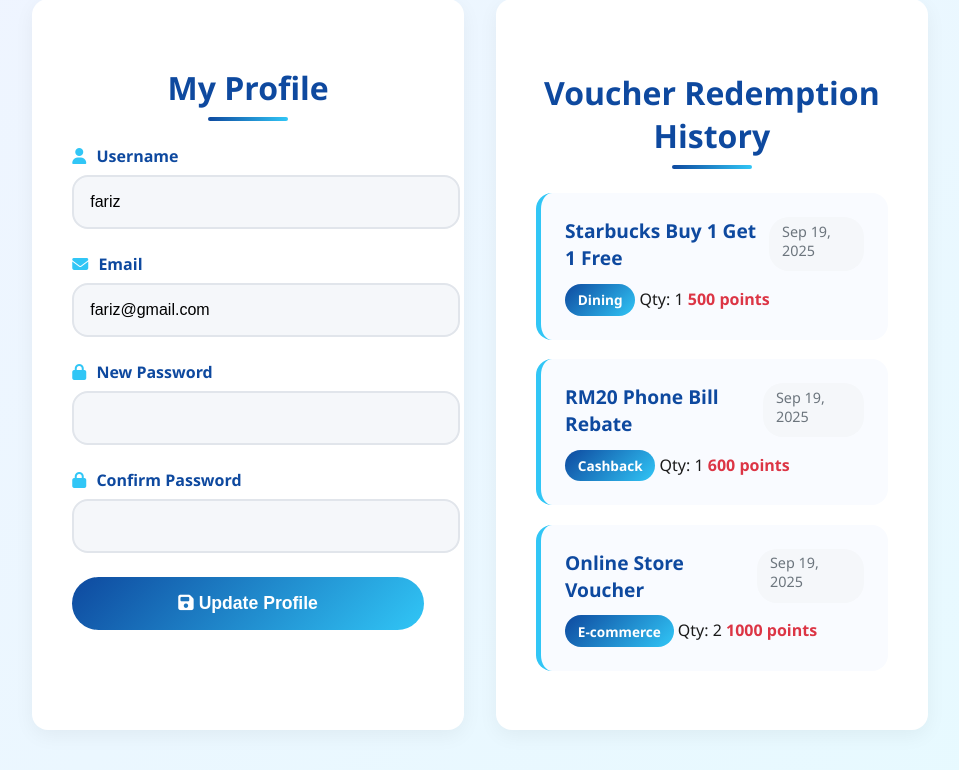
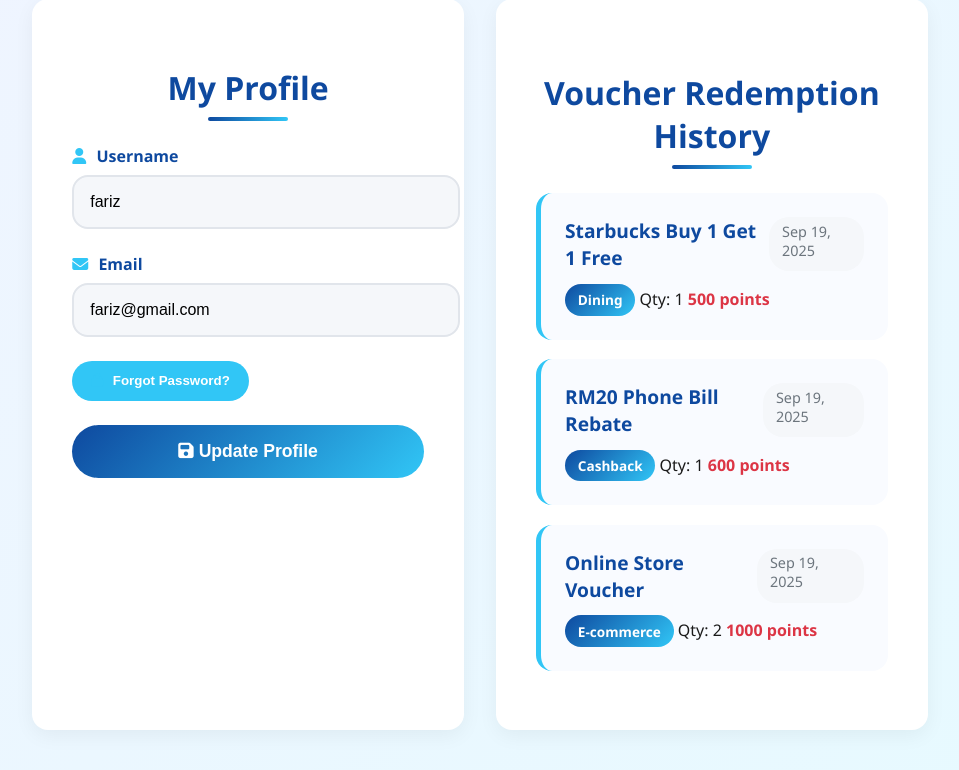
Before and after one commit to FarizRohizad/gift1bankvoucher, a PHP site: page /profile.php in a window 1280 px wide. Shown: the part 134-904 px from the top of the page, without its empty margins (160-1119 px from the left). Run offline with PHP 8.4, Linux system fonts and the light colour scheme; a user stored in the database is signed in; data comes from the database, SQL or seed files in the repository; some libraries are stand-ins or nearby versions.

Commit message:
Update profile.php

```diff
--- a/profile.php
+++ b/profile.php
@@ -87,7 +87,7 @@ $redemption_history = $history_result->fetch_all(MYSQLI_ASSOC);
     <meta charset="UTF-8" />
     <meta name="viewport" content="width=device-width, initial-scale=1" />
     <title>My Profile - OptimaBank</title>
-    <link rel="stylesheet" href="/../toastr.min.css" />
+    <link rel="stylesheet" href="/group1GIFT/toastr.min.css" />
     <script src="https://ajax.googleapis.com/ajax/libs/jquery/3.7.1/jquery.min.js"></script>
     <script src="toastr.min.js"></script>
     <link rel="stylesheet" href="https://cdnjs.cloudflare.com/ajax/libs/font-awesome/6.5.0/css/all.min.css">
@@ -315,6 +315,22 @@ $redemption_history = $history_result->fetch_all(MYSQLI_ASSOC);
         background: var(--primary-blue);
     }
 
+    .toggle-btn {
+    background: var(--secondary-blue);
+    color: #fff;
+    border: none;
+    padding: 0.8rem 1.2rem;
+    border-radius: 30px;
+    cursor: pointer;
+    font-weight: 600;
+    transition: var(--transition);
+}
+.toggle-btn:hover {
+    background: var(--primary-blue);
+    transform: scale(1.05);
+}
+
+
     /* FOOTER */
     .footer {
         background: var(--primary-blue);
@@ -330,6 +346,18 @@ $redemption_history = $history_result->fetch_all(MYSQLI_ASSOC);
     }
     </style>
 </head>
+
+<script>
+$(document).ready(function(){
+    $("#forgotPasswordBtn").on("click", function(){
+        $("#passwordFields").slideToggle(300); // smooth show/hide
+        $(this).text(function(i, text){
+            return text === "Forgot Password?" ? "Cancel Password Reset" : "Forgot Password?";
+        });
+    });
+});
+</script>
+
 <body>
     <header class="header">
         <div class="logo"><i class="fas fa-university"></i> OptimaBank Loyalty</div>
@@ -363,6 +391,16 @@ $redemption_history = $history_result->fetch_all(MYSQLI_ASSOC);
                     <input type="email" id="email" name="email" required value="<?= htmlspecialchars($user['User_Email']) ?>">
                 </div>
                 <div class="form-group">
+    <button type="button" id="forgotPasswordBtn" class="toggle-btn">
+        <i class="fas fa-lock"></i> Forgot Password?
+    </button>
+</div>
+
+<div id="passwordFields" style="display:none;">
+    <p style="color: var(--muted-text); font-size: 0.9rem; margin-bottom: 1rem;">
+        Please enter your new password and confirm it below.
+    </p>
+    <div class="form-group">
         <label for="new_password"><i class="fas fa-lock"></i> New Password</label>
         <input type="password" id="new_password" name="new_password">
     </div>
@@ -370,6 +408,8 @@ $redemption_history = $history_result->fetch_all(MYSQLI_ASSOC);
         <label for="confirm_password"><i class="fas fa-lock"></i> Confirm Password</label>
         <input type="password" id="confirm_password" name="confirm_password">
     </div>
+</div>
+
                 <button type="submit"><i class="fas fa-save"></i> Update Profile</button>
             </form>
         </section>
```
Lines whose indentation alone changed are shown as unchanged.
